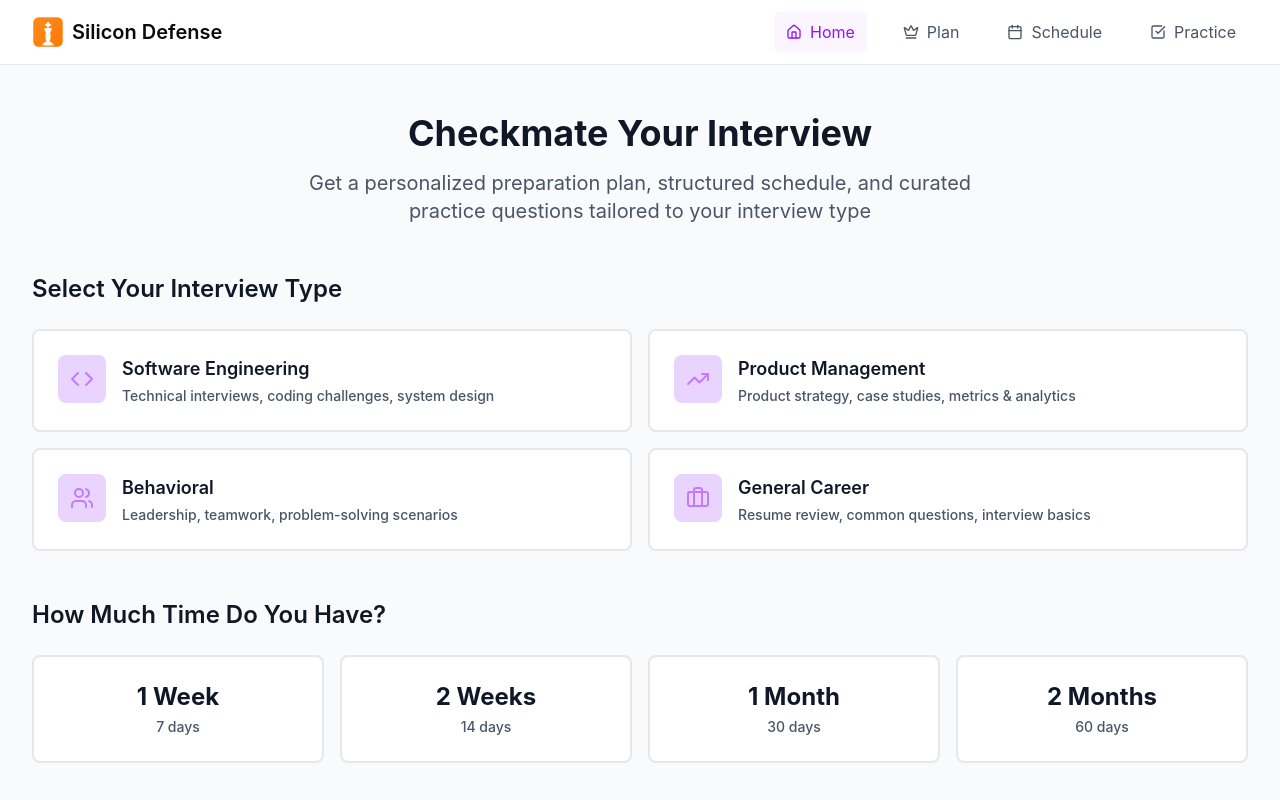
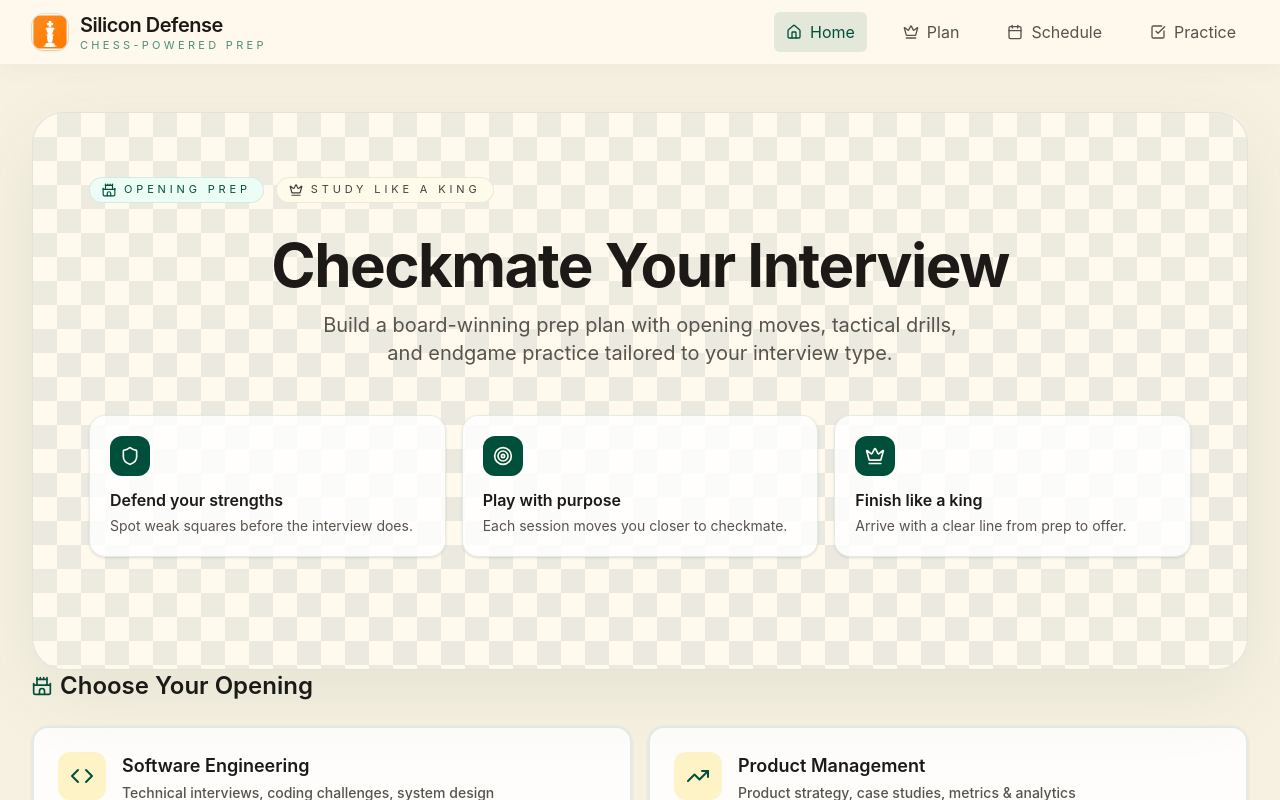
Before and after one commit to LGW73892/SWE_PROJECT, a React (Vite) app: page / in a window 1280 px wide. Built offline with nearby package versions, Linux system fonts and the light colour scheme.

Commit message:
chess theme 1.1

```diff
--- a/src/app/components/home.tsx
+++ b/src/app/components/home.tsx
@@ -1,6 +1,16 @@
 import { useState } from "react";
 import { useNavigate } from "react-router";
-import { ArrowRight, Briefcase, Code, Users, TrendingUp } from "lucide-react";
+import {
+  ArrowRight,
+  Briefcase,
+  Castle,
+  Code,
+  Crown,
+  Shield,
+  Target,
+  TrendingUp,
+  Users,
+} from "lucide-react";
 
 const interviewTypes = [
   {
@@ -55,21 +65,62 @@ export function Home() {
   };
 
   return (
-    <div className="max-w-7xl mx-auto px-4 sm:px-6 lg:px-8 py-12">
-      <div className="text-center mb-12">
-        <h1 className="text-4xl font-bold text-gray-900 mb-4">
-          Checkmate Your Interview
-        </h1>
-        <p className="text-xl text-gray-600 max-w-2xl mx-auto">
-          Get a personalized preparation plan, structured schedule, and curated
-          practice questions tailored to your interview type
-        </p>
+    <div className="max-w-7xl mx-auto px-4 sm:px-6 lg:px-8 py-10 sm:py-12">
+      <div className="relative overflow-hidden rounded-[2rem] border border-emerald-900/12 bg-[#fffaf0]/90 shadow-[0_24px_80px_rgba(31,77,58,0.08)]">
+        <div className="absolute inset-0 opacity-[0.08] [background-image:linear-gradient(45deg,#1f4d3a_25%,transparent_25%),linear-gradient(-45deg,#1f4d3a_25%,transparent_25%),linear-gradient(45deg,transparent_75%,#1f4d3a_75%),linear-gradient(-45deg,transparent_75%,#1f4d3a_75%)] [background-size:48px_48px] [background-position:0_0,0_24px,24px_-24px,-24px_0]" />
+        <div className="relative px-6 py-10 sm:px-10 sm:py-14 lg:px-14 lg:py-16">
+          <div className="mb-8 flex flex-wrap items-center gap-3 text-sm uppercase tracking-[0.3em] text-emerald-900/70">
+            <span className="inline-flex items-center gap-2 rounded-full border border-emerald-900/10 bg-emerald-50 px-3 py-1 text-[11px] tracking-[0.35em] text-emerald-900">
+              <Castle className="h-3.5 w-3.5" />
+              Opening Prep
+            </span>
+            <span className="inline-flex items-center gap-2 rounded-full border border-amber-900/10 bg-amber-50 px-3 py-1 text-[11px] tracking-[0.35em] text-stone-700">
+              <Crown className="h-3.5 w-3.5" />
+              Study Like a King
+            </span>
+          </div>
+
+          <div className="text-center mb-12">
+            <h1 className="text-4xl sm:text-5xl lg:text-6xl font-bold tracking-tight text-stone-900 mb-4">
+              Checkmate Your Interview
+            </h1>
+            <p className="text-lg sm:text-xl text-stone-600 max-w-2xl mx-auto">
+              Build a board-winning prep plan with opening moves, tactical
+              drills, and endgame practice tailored to your interview type.
+            </p>
+          </div>
+
+          <div className="grid gap-4 sm:grid-cols-3 mb-12">
+            {[
+              { icon: Shield, title: "Defend your strengths", text: "Spot weak squares before the interview does." },
+              { icon: Target, title: "Play with purpose", text: "Each session moves you closer to checkmate." },
+              { icon: Crown, title: "Finish like a king", text: "Arrive with a clear line from prep to offer." },
+            ].map((item) => {
+              const Icon = item.icon;
+              return (
+                <div
+                  key={item.title}
+                  className="rounded-2xl border border-emerald-900/10 bg-white/80 p-5 text-left shadow-sm"
+                >
+                  <div className="mb-3 flex h-10 w-10 items-center justify-center rounded-xl bg-emerald-900 text-[#fffaf0]">
+                    <Icon className="h-5 w-5" />
+                  </div>
+                  <h3 className="mb-1 text-base font-semibold text-stone-900">
+                    {item.title}
+                  </h3>
+                  <p className="text-sm text-stone-600">{item.text}</p>
+                </div>
+              );
+            })}
+          </div>
+        </div>
       </div>
 
       {/* Interview Type Selection */}
       <div className="mb-12">
-        <h2 className="text-2xl font-semibold text-gray-900 mb-6">
-          Select Your Interview Type
+        <h2 className="text-2xl font-semibold text-stone-900 mb-6 flex items-center gap-2">
+          <Castle className="h-5 w-5 text-emerald-900" />
+          Choose Your Opening
         </h2>
         <div className="grid grid-cols-1 md:grid-cols-2 gap-4">
           {interviewTypes.map((type) => {
@@ -79,33 +130,29 @@ export function Home() {
               <button
                 key={type.id}
                 onClick={() => setSelectedType(type.id)}
-                className={`p-6 rounded-lg border-2 text-left transition-all ${
+                className={`p-6 rounded-2xl border-2 text-left transition-all duration-200 shadow-sm ${
                   isSelected
-                    ? "border-purple-400 bg-purple-50"
-                    : "border-gray-200 bg-white hover:border-gray-300"
+                    ? "border-emerald-900 bg-emerald-50"
+                    : "border-emerald-900/10 bg-white/85 hover:border-emerald-900/25 hover:-translate-y-0.5"
                 }`}
               >
                 <div className="flex items-start gap-4">
                   <div
-                    className={`w-12 h-12 rounded-lg flex items-center justify-center ${
-                      isSelected
-                        ? "bg-purple-500"
-                        : "bg-purple-200"
+                    className={`w-12 h-12 rounded-xl flex items-center justify-center ${
+                      isSelected ? "bg-emerald-900" : "bg-amber-100"
                     }`}
                   >
                     <Icon
                       className={`w-6 h-6 ${
-                        isSelected
-                          ? "text-white"
-                          : "text-purple-400"
+                        isSelected ? "text-[#fffaf0]" : "text-emerald-900"
                       }`}
                     />
                   </div>
                   <div className="flex-1">
-                    <h3 className="font-semibold text-gray-900 mb-1">
+                    <h3 className="font-semibold text-stone-900 mb-1">
                       {type.name}
                     </h3>
-                    <p className="text-sm text-gray-600">{type.description}</p>
+                    <p className="text-sm text-stone-600">{type.description}</p>
                   </div>
                 </div>
               </button>
@@ -116,7 +163,8 @@ export function Home() {
 
       {/* Timeframe Selection */}
       <div className="mb-12">
-        <h2 className="text-2xl font-semibold text-gray-900 mb-6">
+        <h2 className="text-2xl font-semibold text-stone-900 mb-6 flex items-center gap-2">
+          <Shield className="h-5 w-5 text-emerald-900" />
           How Much Time Do You Have?
         </h2>
         <div className="grid grid-cols-2 md:grid-cols-4 gap-4">
@@ -126,16 +174,16 @@ export function Home() {
               <button
                 key={timeframe.id}
                 onClick={() => setSelectedTimeframe(timeframe.id)}
-                className={`p-6 rounded-lg border-2 text-center transition-all ${
+                className={`p-6 rounded-2xl border-2 text-center transition-all duration-200 shadow-sm ${
                   isSelected
-                    ? "border-purple-400 bg-purple-50"
-                    : "border-gray-200 bg-white hover:border-gray-300"
+                    ? "border-emerald-900 bg-emerald-50"
+                    : "border-emerald-900/10 bg-white/85 hover:border-emerald-900/25 hover:-translate-y-0.5"
                 }`}
               >
-                <div className="text-2xl font-bold text-gray-900 mb-1">
+                <div className="text-2xl font-bold text-stone-900 mb-1">
                   {timeframe.label}
                 </div>
-                <div className="text-sm text-gray-600">
+                <div className="text-sm text-stone-600">
                   {timeframe.days} days
                 </div>
               </button>
@@ -149,10 +197,10 @@ export function Home() {
         <button
           onClick={handleGetStarted}
           disabled={!selectedType || !selectedTimeframe}
-          className={`inline-flex items-center gap-2 px-8 py-4 rounded-lg text-lg font-semibold transition-all ${
+          className={`inline-flex items-center gap-2 px-8 py-4 rounded-full text-lg font-semibold transition-all shadow-sm ${
             selectedType && selectedTimeframe
-              ? "bg-purple-500 text-white hover:bg-purple-600"
-              : "bg-gray-300 text-gray-500 cursor-not-allowed"
+              ? "bg-emerald-900 text-[#fffaf0] hover:bg-emerald-800"
+              : "bg-stone-300 text-stone-500 cursor-not-allowed"
           }`}
         >
           Generate My Plan
--- a/src/app/components/root.tsx
+++ b/src/app/components/root.tsx
@@ -15,16 +15,23 @@ export function Root() {
   return (
     <div className="size-full flex flex-col">
       {/* Header */}
-      <header className="border-b bg-white">
+      <header className="-b bordborderer-emerald-900/15 bg-[#fffaf0]/95 backdrop-blur supports-[backdrop-filter]:bg-[#fffaf0]/80 shadow-[0_2px_24px_rgba(31,77,58,0.06)]">
         <div className="max-w-7xl mx-auto px-4 sm:px-6 lg:px-8">
           <div className="flex items-center justify-between h-16">
-            <Link to="/" className="flex items-center gap-2">
+            <Link to="/" className="flex items-center gap-3">
               <img
                 src={prepKingLogo}
                 alt="Silicon Defense logo"
-                className="w-8 h-8 rounded-lg"
+                className="w-9 h-9 rounded-xl shadow-sm ring-1 ring-emerald-900/10"
               />
-              <span className="text-xl font-semibold">Silicon Defense</span>
+              <div className="leading-tight">
+                <span className="block text-xl font-semibold tracking-tight text-stone-900">
+                  Silicon Defense
+                </span>
+                <span className="block text-[11px] uppercase tracking-[0.3em] text-emerald-800/70">
+                  Chess-powered prep
+                </span>
+              </div>
             </Link>
 
             <nav className="hidden md:flex gap-6">
@@ -37,8 +44,8 @@ export function Root() {
                     to={item.path}
                     className={`flex items-center gap-2 px-3 py-2 rounded-md transition-colors ${
                       isActive
-                        ? "bg-purple-50 text-purple-600"
-                        : "text-gray-600 hover:text-gray-900 hover:bg-gray-50"
+                        ? "bg-emerald-900/10 text-emerald-900"
+                        : "text-stone-600 hover:text-stone-900 hover:bg-amber-50"
                     }`}
                   >
                     <Icon className="w-4 h-4" />
@@ -52,12 +59,12 @@ export function Root() {
       </header>
 
       {/* Main Content */}
-      <main className="flex-1 overflow-auto bg-gray-50">
+      <main className="flex-1 overflow-auto bg-transparent">
         <Outlet />
       </main>
 
       {/* Mobile Navigation */}
-      <nav className="md:hidden border-t bg-white">
+      <nav className="md:hidden border-t border-emerald-900/15 bg-[#fffaf0]/95 backdrop-blur">
         <div className="flex justify-around">
           {navItems.map((item) => {
             const Icon = item.icon;
@@ -67,7 +74,7 @@ export function Root() {
                 key={item.path}
                 to={item.path}
                 className={`flex flex-col items-center gap-1 py-3 px-4 flex-1 ${
-                  isActive ? "text-purple-600" : "text-gray-600"
+                  isActive ? "text-emerald-900" : "text-stone-600"
                 }`}
               >
                 <Icon className="w-5 h-5" />
--- a/src/styles/theme.css
+++ b/src/styles/theme.css
@@ -2,80 +2,80 @@
 
 :root {
   --font-size: 16px;
-  --background: #ffffff;
-  --foreground: oklch(0.145 0 0);
-  --card: #ffffff;
-  --card-foreground: oklch(0.145 0 0);
+  --background: #f7f1e1;
+  --foreground: #1b1a17;
+  --card: #fffaf0;
+  --card-foreground: #1b1a17;
   --popover: oklch(1 0 0);
-  --popover-foreground: oklch(0.145 0 0);
-  --primary: #030213;
+  --popover-foreground: #1b1a17;
+  --primary: #1f4d3a;
   --primary-foreground: oklch(1 0 0);
-  --secondary: oklch(0.95 0.0058 264.53);
-  --secondary-foreground: #030213;
-  --muted: #ececf0;
-  --muted-foreground: #717182;
-  --accent: #e9ebef;
-  --accent-foreground: #030213;
-  --destructive: #d4183d;
+  --secondary: #ead8b8;
+  --secondary-foreground: #1b1a17;
+  --muted: #efe2c7;
+  --muted-foreground: #6f675a;
+  --accent: #d8c08b;
+  --accent-foreground: #1b1a17;
+  --destructive: #b23a48;
   --destructive-foreground: #ffffff;
-  --border: rgba(0, 0, 0, 0.1);
+  --border: rgba(31, 77, 58, 0.16);
   --input: transparent;
-  --input-background: #f3f3f5;
-  --switch-background: #cbced4;
+  --input-background: #fffaf0;
+  --switch-background: #c8b37b;
   --font-weight-medium: 500;
   --font-weight-normal: 400;
-  --ring: oklch(0.708 0 0);
-  --chart-1: oklch(0.646 0.222 41.116);
-  --chart-2: oklch(0.6 0.118 184.704);
-  --chart-3: oklch(0.398 0.07 227.392);
-  --chart-4: oklch(0.828 0.189 84.429);
-  --chart-5: oklch(0.769 0.188 70.08);
+  --ring: #1f4d3a;
+  --chart-1: #1f4d3a;
+  --chart-2: #6f8f4e;
+  --chart-3: #c88f3a;
+  --chart-4: #7d4e2d;
+  --chart-5: #2f2a24;
   --radius: 0.625rem;
-  --sidebar: oklch(0.985 0 0);
-  --sidebar-foreground: oklch(0.145 0 0);
-  --sidebar-primary: #030213;
-  --sidebar-primary-foreground: oklch(0.985 0 0);
-  --sidebar-accent: oklch(0.97 0 0);
-  --sidebar-accent-foreground: oklch(0.205 0 0);
-  --sidebar-border: oklch(0.922 0 0);
-  --sidebar-ring: oklch(0.708 0 0);
+  --sidebar: #fffaf0;
+  --sidebar-foreground: #1b1a17;
+  --sidebar-primary: #1f4d3a;
+  --sidebar-primary-foreground: #fffaf0;
+  --sidebar-accent: #efe2c7;
+  --sidebar-accent-foreground: #1b1a17;
+  --sidebar-border: rgba(31, 77, 58, 0.16);
+  --sidebar-ring: #1f4d3a;
 }
 
 .dark {
-  --background: oklch(0.145 0 0);
-  --foreground: oklch(0.985 0 0);
-  --card: oklch(0.145 0 0);
-  --card-foreground: oklch(0.985 0 0);
-  --popover: oklch(0.145 0 0);
-  --popover-foreground: oklch(0.985 0 0);
-  --primary: oklch(0.985 0 0);
-  --primary-foreground: oklch(0.205 0 0);
-  --secondary: oklch(0.269 0 0);
-  --secondary-foreground: oklch(0.985 0 0);
-  --muted: oklch(0.269 0 0);
-  --muted-foreground: oklch(0.708 0 0);
-  --accent: oklch(0.269 0 0);
-  --accent-foreground: oklch(0.985 0 0);
-  --destructive: oklch(0.396 0.141 25.723);
-  --destructive-foreground: oklch(0.637 0.237 25.331);
-  --border: oklch(0.269 0 0);
-  --input: oklch(0.269 0 0);
-  --ring: oklch(0.439 0 0);
+  --background: #11130f;
+  --foreground: #f7f1e1;
+  --card: #171812;
+  --card-foreground: #f7f1e1;
+  --popover: #171812;
+  --popover-foreground: #f7f1e1;
+  --primary: #9ac27c;
+  --primary-foreground: #11130f;
+  --secondary: #2b2a24;
+  --secondary-foreground: #f7f1e1;
+  --muted: #2b2a24;
+  --muted-foreground: #b8b09d;
+  --accent: #4d5f3a;
+  --accent-foreground: #f7f1e1;
+  --destructive: #d66b75;
+  --destructive-foreground: #11130f;
+  --border: rgba(247, 241, 225, 0.12);
+  --input: #2b2a24;
+  --ring: #9ac27c;
   --font-weight-medium: 500;
   --font-weight-normal: 400;
-  --chart-1: oklch(0.488 0.243 264.376);
-  --chart-2: oklch(0.696 0.17 162.48);
-  --chart-3: oklch(0.769 0.188 70.08);
-  --chart-4: oklch(0.627 0.265 303.9);
-  --chart-5: oklch(0.645 0.246 16.439);
-  --sidebar: oklch(0.205 0 0);
-  --sidebar-foreground: oklch(0.985 0 0);
-  --sidebar-primary: oklch(0.488 0.243 264.376);
-  --sidebar-primary-foreground: oklch(0.985 0 0);
-  --sidebar-accent: oklch(0.269 0 0);
-  --sidebar-accent-foreground: oklch(0.985 0 0);
-  --sidebar-border: oklch(0.269 0 0);
-  --sidebar-ring: oklch(0.439 0 0);
+  --chart-1: #9ac27c;
+  --chart-2: #d8c08b;
+  --chart-3: #c88f3a;
+  --chart-4: #7d4e2d;
+  --chart-5: #f7f1e1;
+  --sidebar: #171812;
+  --sidebar-foreground: #f7f1e1;
+  --sidebar-primary: #9ac27c;
+  --sidebar-primary-foreground: #11130f;
+  --sidebar-accent: #2b2a24;
+  --sidebar-accent-foreground: #f7f1e1;
+  --sidebar-border: rgba(247, 241, 225, 0.12);
+  --sidebar-ring: #9ac27c;
 }
 
 @theme inline {
```
